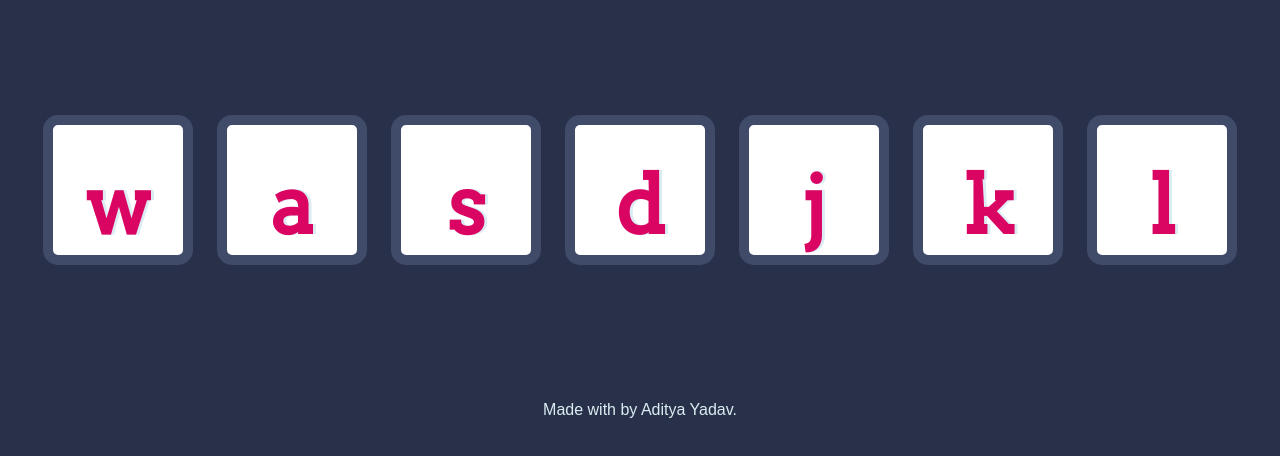
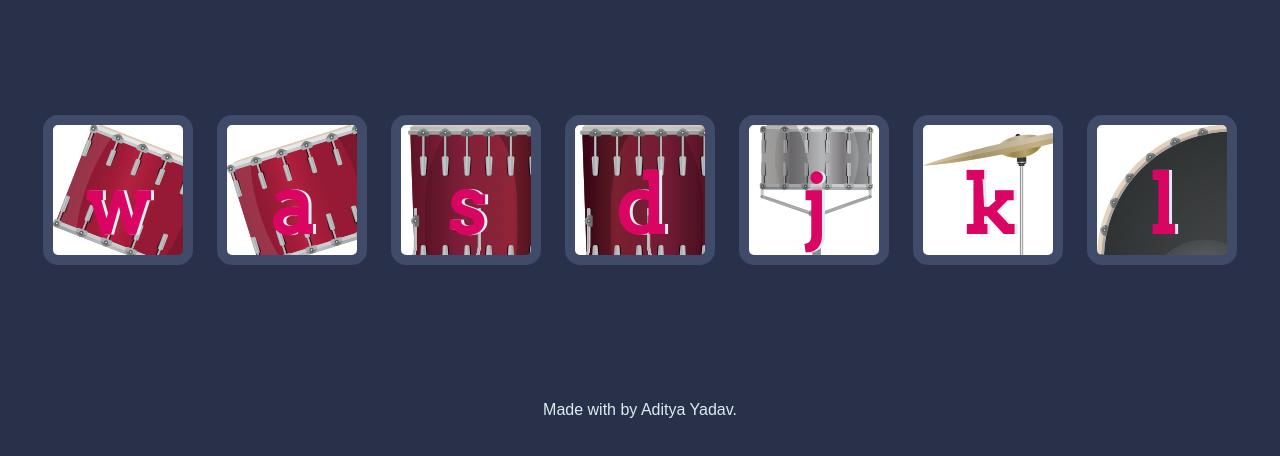
Before and after one commit to aditya7250/DrumKit, a plain HTML site: page index.html in a window 1280 px wide. Shown: the part 174-630 px from the top of the page. Drawn offline with Linux system fonts and the light colour scheme.

Commit message:
Update styles.css

```diff
--- a/styles.css
+++ b/styles.css
@@ -16,43 +16,43 @@ footer {
 }
 
 .w {
-  background: url(images/tom1.png) no-repeat;
+  background: url(tom1.png) no-repeat;
   cursor: pointer;
   border: none;
 }
 
 .a {
-  background: url(images/tom2.png) no-repeat;
+  background: url(tom2.png) no-repeat;
   cursor: pointer;
   border: none;
 }
 
 .s {
-  background: url(images/tom3.png) no-repeat;
+  background: url(tom3.png) no-repeat;
   cursor: pointer;
   border: none;
 }
 
 .d {
-  background: url(images/tom4.png) no-repeat;
+  background: url(tom4.png) no-repeat;
   cursor: pointer;
   border: none;
 }
 
 .j {
-  background: url(images/snare.png) no-repeat;
+  background: url(snare.png) no-repeat;
   cursor: pointer;
   border: none;
 }
 
 .k {
-  background: url(images/crash.png) no-repeat;
+  background: url(crash.png) no-repeat;
   cursor: pointer;
   border: none;
 }
 
 .l {
-  background: url(images/kick.png) no-repeat;
+  background: url(kick.png) no-repeat;
   cursor: pointer;
   border: none;
 }
```
